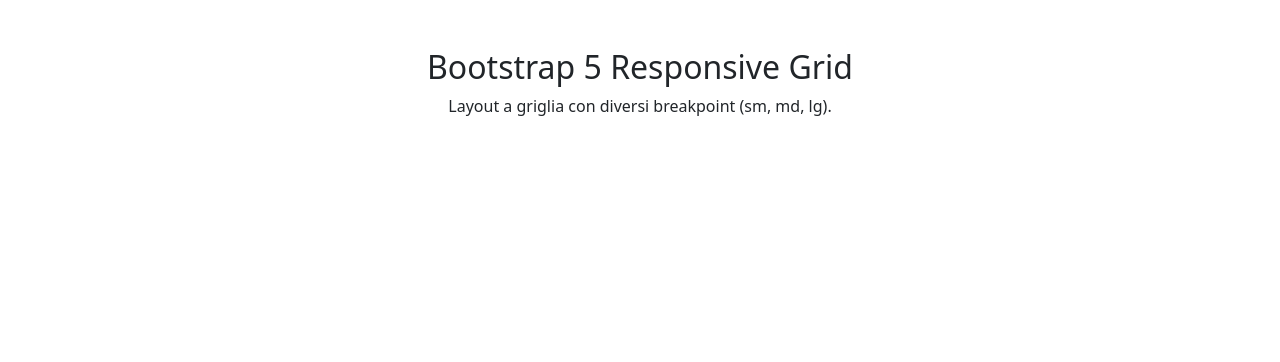
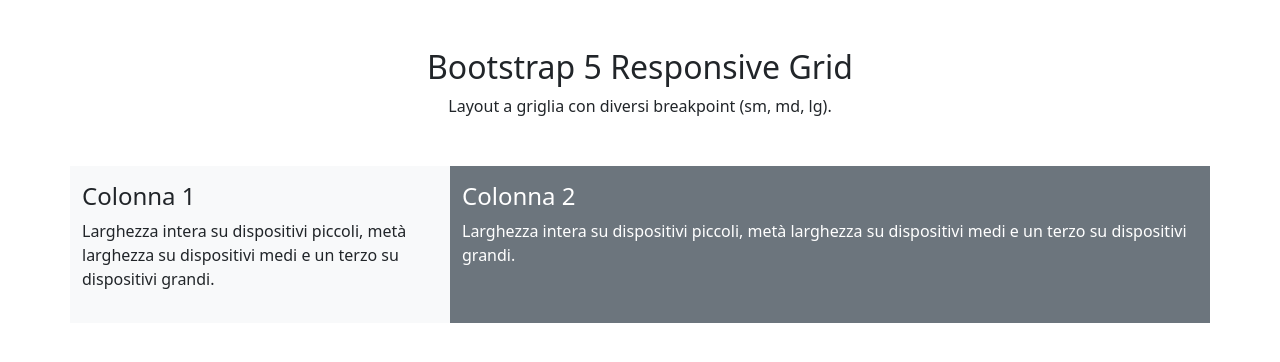
Before and after one commit to Andrea-Sgura/htmlcss-bootstrap-layout, a plain HTML site: page index.html in a window 1280 px wide. Drawn offline with nearby package versions, Linux system fonts and the light colour scheme.

Commit message:
[UPD] First row done

```diff
--- a/index.html
+++ b/index.html
@@ -21,7 +21,18 @@
         </div>
     </header>
     <main>
-        <div class="container"></div>
+        <div class="container">
+            <div class="row">
+                <div class="col-sm-12 col-md-6 col-lg-4 bg-light py-3">
+                    <h4>Colonna 1</h4>
+                    <p>Larghezza intera su dispositivi piccoli, metà larghezza su dispositivi medi e un terzo su dispositivi grandi.</p>
+                </div>
+                <div class="col-sm-12 col-md-6 col-lg-8 bg-secondary text-white py-3">
+                    <h4>Colonna 2</h4>
+                    <p>Larghezza intera su dispositivi piccoli, metà larghezza su dispositivi medi e un terzo su dispositivi grandi.</p>
+                </div>
+            </div>
+        </div>
     </main>
 </body>
 </html>
```
